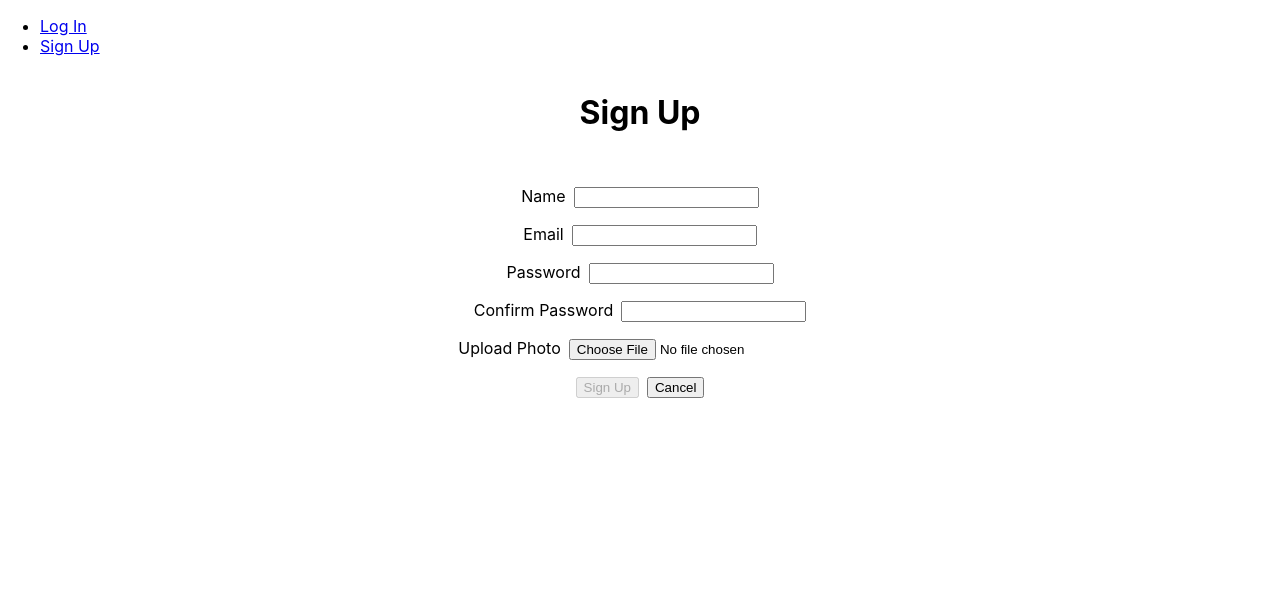
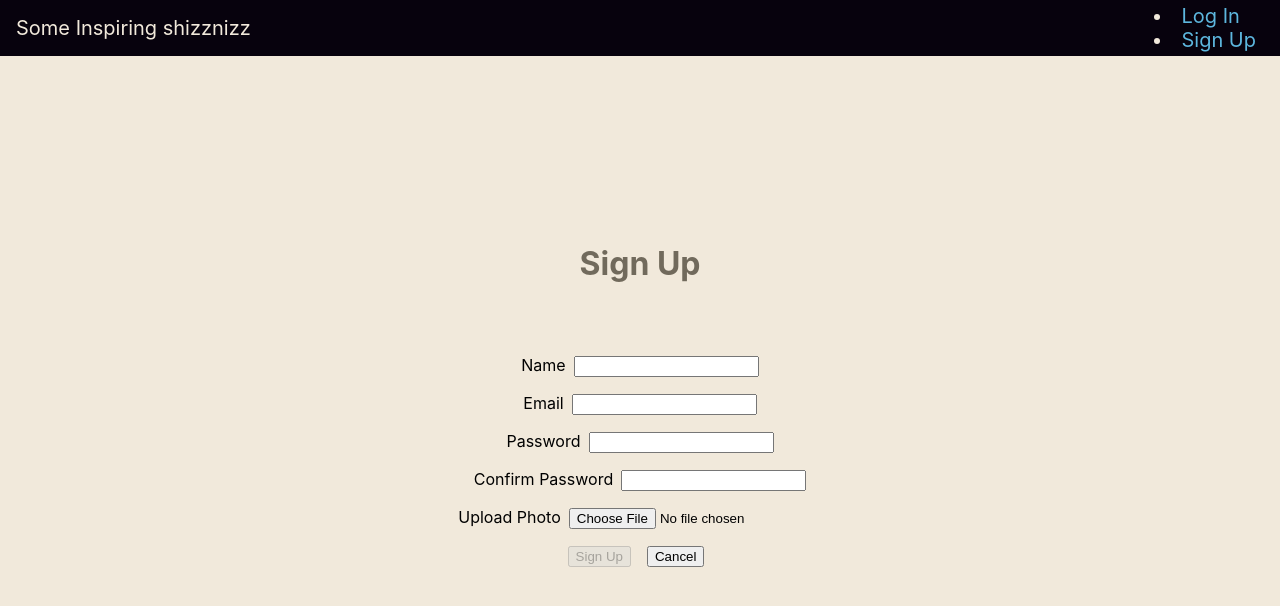
Before and after one commit to jdiffy47/inspiring-quote-mern-app-front-end, a React (Create React App) app: page /signup in a window 1280 px wide. Shown: the top 606 px of the page. Built offline with nearby package versions, Linux system fonts and the light colour scheme; no server answers.

Commit message:
stub up navbar and app.jsx

```diff
--- a/src/App.css
+++ b/src/App.css
@@ -0,0 +1,28 @@
+.App {
+  min-height: 100vh;
+  display: grid;
+  grid-template-rows: 7vmin auto;
+}
+
+.App-header {
+  background-color: var(--black);
+  display: flex;
+  align-items: center;
+  justify-content: space-between;
+  padding: 2vmin;
+  font-size: 2.5vmin;
+  color: var(--background);
+}
+
+.App main {
+  background-color: var(--background);
+  display: flex;
+  flex-flow: column nowrap;
+  justify-content: center;
+  align-items: center;
+}
+
+.App main h1 {
+  color: var(--secondary-dark);
+  margin-bottom: 5vmin;
+}
--- a/src/App.jsx
+++ b/src/App.jsx
@@ -1,9 +1,9 @@
+import './App.css'
 import { useState } from 'react'
 import { Routes, Route, useNavigate, Navigate } from 'react-router-dom'
 import NavBar from './components/NavBar/NavBar'
 import Signup from './pages/Signup/Signup'
 import Login from './pages/Login/Login'
-import Landing from './pages/Landing/Landing'
 import Profiles from './pages/Profiles/Profiles'
 import ChangePassword from './pages/ChangePassword/ChangePassword'
 import * as authService from './services/authService'
@@ -24,9 +24,10 @@ const App = () => {
 
   return (
       <>
+        <div className="App">
           <NavBar user={user} handleLogout={handleLogout} />
+          <main>
             <Routes>
-        <Route path="/" element={<Landing user={user} />} />
               <Route
                 path="/signup"
                 element={<Signup handleSignupOrLogin={handleSignupOrLogin} />}
@@ -50,6 +51,8 @@ const App = () => {
                 }
               />
             </Routes>
+          </main>
+        </div>
     </>
   )
 }
--- a/src/components/NavBar/NavBar.jsx
+++ b/src/components/NavBar/NavBar.jsx
@@ -3,14 +3,18 @@ import { Link } from 'react-router-dom'
 const NavBar = ({ user, handleLogout }) => {
   return (
     <>
+      <header className="App-header">
+        Some Inspiring shizznizz
+
       {user ?
         <nav>
-          <ul>
-            <li>Welcome, {user.name}</li>
-            <li><Link to="/profiles">Profiles</Link></li>
-            <li><Link to="" onClick={handleLogout}>LOG OUT</Link></li>
-            <li><Link to="/changePassword">Change Password</Link></li>
-          </ul>
+            Welcome, {user.name}
+            <Link to="/">Quotes</Link>
+            <Link to="/add">Add a Quote</Link>
+            <Link to="/profiles">Profiles</Link>
+            <Link to="" onClick={handleLogout}>LOG OUT</Link>
+            <Link to="/changePassword">Change Password</Link>
+
         </nav>
       :
         <nav>
@@ -20,6 +24,7 @@ const NavBar = ({ user, handleLogout }) => {
           </ul>
         </nav>
       }
+      </header>
     </>
   )
 }
--- a/src/index.css
+++ b/src/index.css
@@ -1,13 +1,45 @@
 body {
   margin: 0;
   font-family: -apple-system, BlinkMacSystemFont, 'Segoe UI', 'Roboto',
-    'Oxygen','Ubuntu', 'Cantarell', 'Fira Sans', 'Droid Sans',
+    'Oxygen', 'Ubuntu', 'Cantarell', 'Fira Sans', 'Droid Sans',
     'Helvetica Neue', sans-serif;
-  -webkit-font-smoothing: antialiased;
-  -moz-osx-font-smoothing: grayscale;
 }
 
 code {
   font-family: source-code-pro, Menlo, Monaco, Consolas, 'Courier New',
     monospace;
 }
+
+:root {
+  --black: #07020D;
+  --accent: #5DB7DE;
+  --background: #F1E9DB;
+  --secondary: #A39B8B;
+  --secondary-dark: #716A5C;
+}
+
+a {
+  color: var(--accent);
+  padding: 1vmin;
+  border-radius: 1vmin;
+  text-decoration: none !important;
+}
+
+a:hover {
+  color: var(--black);
+  background-color: var(--accent);
+}
+
+a.active {
+  color: var(--background);
+  background-color: var(--black);
+  cursor: default;
+}
+
+nav>a {
+  margin-left: 15px;
+}
+
+.m-left {
+  margin-left: 10px;
+}
--- a/src/pages/Landing/Landing.jsx
+++ /dev/null
@@ -1,11 +0,0 @@
-import styles from './Landing.module.css'
-
-const Landing = ({ user }) => {
-  return (
-    <main className={styles.container}>
-      <h1>hello, {user ? user.name : 'friend'}</h1>
-    </main>
-  )
-}
-
-export default Landing
--- a/src/pages/Landing/Landing.module.css
+++ /dev/null
@@ -1,5 +0,0 @@
-.container {
-  display: flex;
-  align-items: center;
-  flex-direction: column;
-}
```
Lines whose indentation alone changed are shown as unchanged.
